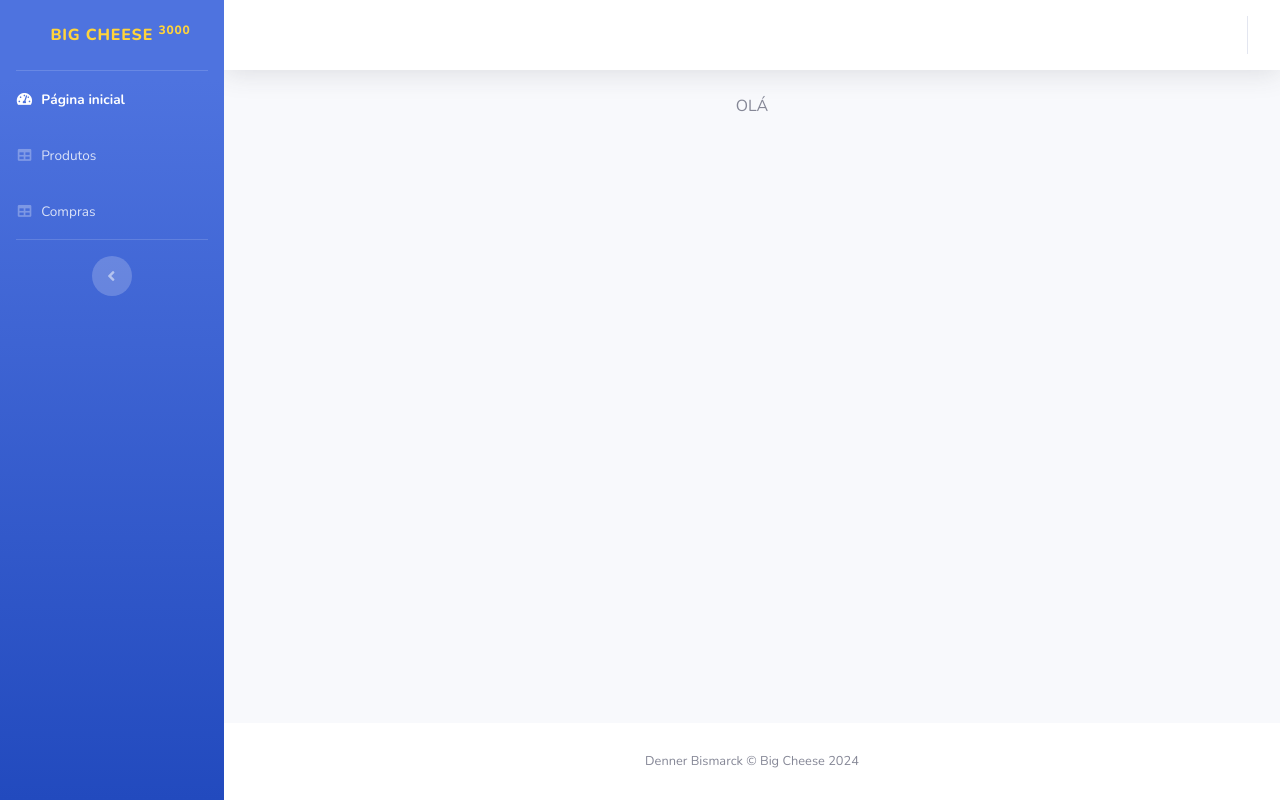
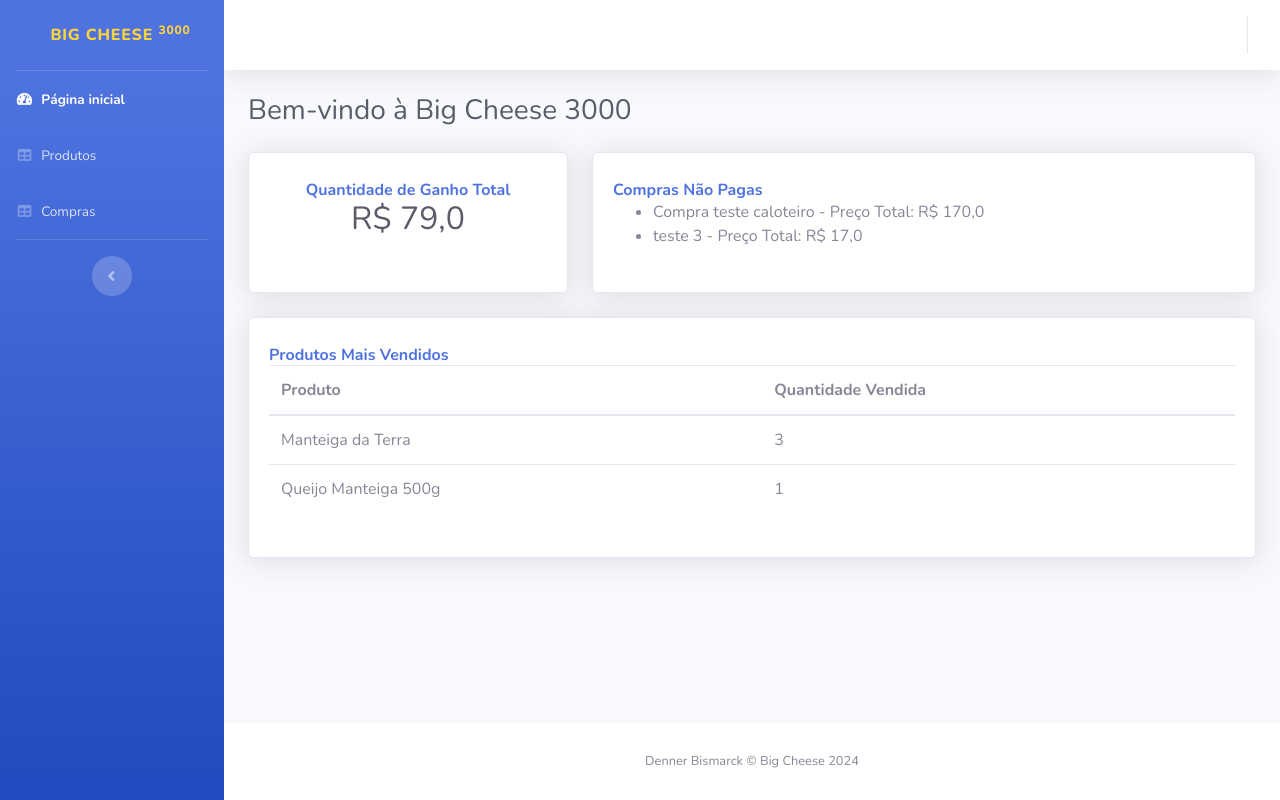
Before and after one commit to DennerBismarck/Big-Cheese, a Django app: page / in a window 1280 px wide. Run offline with Django 5.2, Linux system fonts and the light colour scheme; data comes from the database, SQL or seed files in the repository; both versions use the stored data as it was after the commit; some libraries are stand-ins or nearby versions.

Commit message:
Feat: Complete project

```diff
--- a/API/BigCheese/API/models.py
+++ b/API/BigCheese/API/models.py
@@ -17,10 +17,16 @@ class Produto(models.Model):
         super(Produto, self).save(*args, **kwargs)
 
 class Venda(models.Model):
+
+    COMPRA_CHOICES = [
+        ('Pagou', 'Pagou'),
+        ('Não pagou', 'Não Pagou'),
+    ]
     ven_pro = models.ManyToManyField(Produto, through='Produtos_Das_Vendas', verbose_name="Produtos da venda")
     ven_precoTotal = models.FloatField(verbose_name="Preço total")
     ven_DataHora = models.DateTimeField(auto_now_add=True, verbose_name = "Data e hora da compra")
     ven_desc = models.CharField(max_length = 1000, verbose_name = "Descrição da venda")
+    ven_pago = models.CharField(choices = COMPRA_CHOICES, verbose_name = "Cliente pagou?", max_length = 10, default = 'Não pagou')
 
     def __str__(self):
         return self.ven_precoTotal
--- a/API/BigCheese/API/templates/index.html
+++ b/API/BigCheese/API/templates/index.html
@@ -51,42 +51,18 @@
 
             <!-- Divider -->
 
-
-            <!-- Heading -->
-
-
-            <!-- Nav Item - Pages Collapse Menu -->
-
-
-            <!-- Nav Item - Utilities Collapse Menu -->
-
-
-            <!-- Divider -->
-
-
-            <!-- Heading -->
-
-
-            <!-- Nav Item - Pages Collapse Menu -->
-
-            <!-- Nav Item - Charts -->
-
+            <!-- Nav Item - Produtos -->
             <li class="nav-item">
-
                 <a class="nav-link" href="{% url 'tabelaProdutos' %}">
                     <i class="fas fa-fw fa-table"></i>
                     <span>Produtos</span></a>
-
-
             </li>
 
+            <!-- Nav Item - Compras -->
             <li class="nav-item">
-
                 <a class="nav-link" href="{% url 'tabelaVendas' %}">
                     <i class="fas fa-fw fa-table"></i>
                     <span>Compras</span></a>
-
-
             </li>
 
             <!-- Divider -->
@@ -96,9 +72,6 @@
             <div class="text-center d-none d-md-inline">
                 <button class="rounded-circle border-0" id="sidebarToggle"></button>
             </div>
-
-            <!-- Sidebar Message -->
-
 
         </ul>
         <!-- End of Sidebar -->
@@ -118,28 +91,24 @@
                     </button>
 
                     <!-- Topbar Search -->
-
+                    <!-- Adicione aqui se necessário -->
 
                     <!-- Topbar Navbar -->
                     <ul class="navbar-nav ml-auto">
 
                         <!-- Nav Item - Search Dropdown (Visible Only XS) -->
-
+                        <!-- Adicione aqui se necessário -->
 
                         <!-- Nav Item - Alerts -->
-
-                            <!-- Dropdown - Alerts -->
-
+                        <!-- Adicione aqui se necessário -->
 
                         <!-- Nav Item - Messages -->
-
-                            <!-- Dropdown - Messages -->
-
-
+                        <!-- Adicione aqui se necessário -->
 
                         <div class="topbar-divider d-none d-sm-block"></div>
 
                         <!-- Nav Item - User Information -->
+                        <!-- Adicione aqui se necessário -->
 
                     </ul>
 
@@ -150,47 +119,63 @@
                 <div class="container-fluid">
 
                     <!-- Page Heading -->
-
+                    <h1 class="h3 mb-4 text-gray-800">Bem-vindo à Big Cheese 3000</h1>
 
                     <!-- Content Row -->
+                    <div class="row">
+
+                        <!-- Earnings (Monthly) Card Example -->
+                        <div class="col-md-4 mb-4">
+                            <div class="card shadow h-100 py-2">
+                                <div class="card-body">
                                     <div class="text-center">
-                        <!-- Earnings (Monthly) Card Example -->
-                        <div class="text-center">
-                            OLÁ
+                                        <h6 class="m-0 font-weight-bold text-primary">Quantidade de Ganho Total</h6>
+                                        <h2 class="text-gray-800">R$ {{ qtd_ganho_total }}</h2>
+                                    </div>
+                                </div>
+                            </div>
+                        </div>
+
+                        <!-- Espaço para Tabela de Compras Não Pagas -->
+                        <div class="col-md-8 mb-4">
+                            <div class="card shadow h-100 py-2">
+                                <div class="card-body">
+                                    <h6 class="m-0 font-weight-bold text-primary">Compras Não Pagas</h6>
+                                    <ul>
+                                        {% for venda in vendas_nao_pagas %}
+                                            <li>{{ venda.ven_desc }} - Preço Total: R$ {{ venda.ven_precoTotal }}</li>
+                                        {% endfor %}
+                                    </ul>
+                                </div>
+                            </div>
                         </div>
 
                     </div>
 
-                    <!-- Content Row -->
-
+                    <!-- Espaço para Tabela de Produtos Mais Vendidos -->
                     <div class="row">
-
-                        <!-- Area Chart -->
-
-
-                        <!-- Pie Chart -->
+                        <div class="col-md-12 mb-4">
+                            <div class="card shadow h-100 py-2">
+                                <div class="card-body">
+                                    <h6 class="m-0 font-weight-bold text-primary">Produtos Mais Vendidos</h6>
+                                    <table class="table">
+                                        <thead>
+                                            <tr>
+                                                <th>Produto</th>
+                                                <th>Quantidade Vendida</th>
+                                            </tr>
+                                        </thead>
+                                        <tbody>
+                                            {% for produto in produtos_mais_vendidos %}
+                                                <tr>
+                                                    <td>{{ produto.pro_desc }}</td>
+                                                    <td>{{ produto.total_vendido }}</td>
+                                                </tr>
+                                            {% endfor %}
+                                        </tbody>
+                                    </table>
                                 </div>
-
-                    <!-- Content Row -->
-                    <div class="row">
-
-                        <!-- Content Column -->
-                        <div class="col-lg-6 mb-4">
-
-                            <!-- Project Card Example -->
-
-
-                            <!-- Color System -->
-
                             </div>
-
-                        <div class="col-lg-6 mb-4">
-
-                            <!-- Illustrations -->
-
-
-                            <!-- Approach -->
-
                         </div>
                     </div>
 
@@ -221,9 +206,6 @@
         <i class="fas fa-angle-up"></i>
     </a>
 
-    <!-- Logout Modal-->
-
-
     <!-- Bootstrap core JavaScript-->
     <script src="{% static "vendor/jquery/jquery.min.js" %}"></script>
     <script src="{% static "vendor/bootstrap/js/bootstrap.bundle.min.js" %}"></script>
--- a/API/BigCheese/API/views.py
+++ b/API/BigCheese/API/views.py
@@ -1,12 +1,25 @@
 from django.shortcuts import redirect, render
 from API.models import Produto, Venda, Produtos_Das_Vendas
 from API.form import produtoForm, vendaForm
+from django.db.models import Sum, Count
 
 # Create your views here.
 
 #View da página inicial
 def index(request):
-    return render(request, "index.html")
+    qtd_ganho_total = Venda.objects.filter(ven_pago='Pagou').aggregate(Sum('ven_precoTotal'))['ven_precoTotal__sum'] or 0
+
+    vendas_nao_pagas = Venda.objects.filter(ven_pago='Não pagou')
+
+    produtos_mais_vendidos = Produto.objects.annotate(total_vendido=Count('venda__produtos_das_vendas')).order_by('-total_vendido')
+
+    context = {
+        'qtd_ganho_total': qtd_ganho_total,
+        'vendas_nao_pagas': vendas_nao_pagas,
+        'produtos_mais_vendidos': produtos_mais_vendidos,
+    }
+
+    return render(request, "index.html", context)
 
 def TabelaProdutos(request):
     produtos = Produto.objects.all()
@@ -40,10 +53,10 @@ def cadastrarVenda(request):
 
     if request.method == 'POST' and form.is_valid():
         descricao = form.cleaned_data['descricao']
-
+        pag_status = form.cleaned_data['pagou']
         # Criação da venda com um valor inicial de ven_precoTotal
         venda, created = Venda.objects.get_or_create(ven_desc=descricao, defaults={'ven_precoTotal': 0.0})
-
+        venda.ven_pago = pag_status
         # Processamento dos produtos selecionados no formulário
         for produto in form.cleaned_data['produtos']:
             quantidade_field_name = f'quantidade_{produto.id}'
@@ -65,3 +78,51 @@ def cadastrarVenda(request):
 
     vendas = Venda.objects.all()
     return render(request, 'tabelaVendas.html', {'form': form, 'vendas': vendas})
+
+def editarvenda(request, id):
+    venda = Venda.objects.get(pk=id)
+    vendas = Venda.objects.all()
+
+    # Inicialize o formulário com dados existentes da venda
+    form = vendaForm(request.POST or None, initial={
+        'descricao': venda.ven_desc,
+        'pagou': venda.ven_pago,
+        # Adicione outros campos do formulário aqui
+    })
+
+    if request.method == 'POST' and form.is_valid():
+        # Limpa os itens de venda associados a esta venda
+        venda.produtos_das_vendas_set.all().delete()
+
+        # Processamento dos produtos selecionados no formulário
+        for produto in form.cleaned_data['produtos']:
+            quantidade_field_name = f'quantidade_{produto.id}'
+            quantidade = form.cleaned_data.get(quantidade_field_name, 0)
+
+            # Criação do novo item de venda associado a este produto
+            item_venda = Produtos_Das_Vendas.objects.create(
+                pdv_pro=produto,
+                pdv_ven=venda,
+                pdv_qtd=quantidade,
+                pdv_PrecoTotalItem=quantidade * produto.pro_preco
+            )
+
+        # Atualiza outros campos da venda
+        venda.ven_desc = form.cleaned_data['descricao']
+        venda.ven_pago = form.cleaned_data['pagou']
+
+        # Atualização do preço total da venda
+        venda.ven_precoTotal = venda.produtos_das_vendas_set.aggregate(Sum('pdv_PrecoTotalItem'))['pdv_PrecoTotalItem__sum'] or 0
+
+        # Salvando a venda
+        venda.save()
+
+        return redirect('tabelaVendas')
+
+    return render(request, 'tabelaVendas.html', {'form': form, 'vendas': vendas})
+
+
+def deletarvenda(request, id):
+    venda = Venda.objects.get(pk=id)
+    venda.delete()
+    return redirect('tabelaVendas')
--- a/API/BigCheese/BigCheese/settings.py
+++ b/API/BigCheese/BigCheese/settings.py
@@ -24,7 +24,7 @@ BASE_DIR = Path(__file__).resolve().parent.parent
 SECRET_KEY = 'django-insecure-gpp%=@4pq%^!oak46jkiccs2c4^i2e$6sn#e+@m$n=q6m$+@b^'
 
 # SECURITY WARNING: don't run with debug turned on in production!
-DEBUG = False
+DEBUG = True
 
 ALLOWED_HOSTS = ['*']
 
--- a/API/BigCheese/BigCheese/urls.py
+++ b/API/BigCheese/BigCheese/urls.py
@@ -23,8 +23,12 @@ urlpatterns = [
 
 #URL da página inicial
     path('', views.index, name="index"),
+
     path('Produtos/', views.TabelaProdutos, name="tabelaProdutos"),
     path('editarProduto/<int:id>', views.editarProduto, name="editarproduto"),
     path('deletarProduto/<int:id>', views.deletarProduto,name="deletarproduto"),
-    path('Vendas/', views.cadastrarVenda, name="tabelaVendas")
+
+    path('Vendas/', views.cadastrarVenda, name="tabelaVendas"),
+    path('editarVenda/<int:id>',views.editarvenda, name="editarvenda"),
+    path('deletarVenda/<int:id>', views.deletarvenda, name="deletarvenda")
 ]
```
Also changed, not shown: API/BigCheese/API/form.py (+13 -2 lines), API/BigCheese/API/templates/tabelaVendas.html (+5 -2 lines), API/BigCheese/API/migrations/0004_venda_ven_pago.py (added), API/BigCheese/db.sqlite3. Lines whose indentation alone changed are shown as unchanged.
